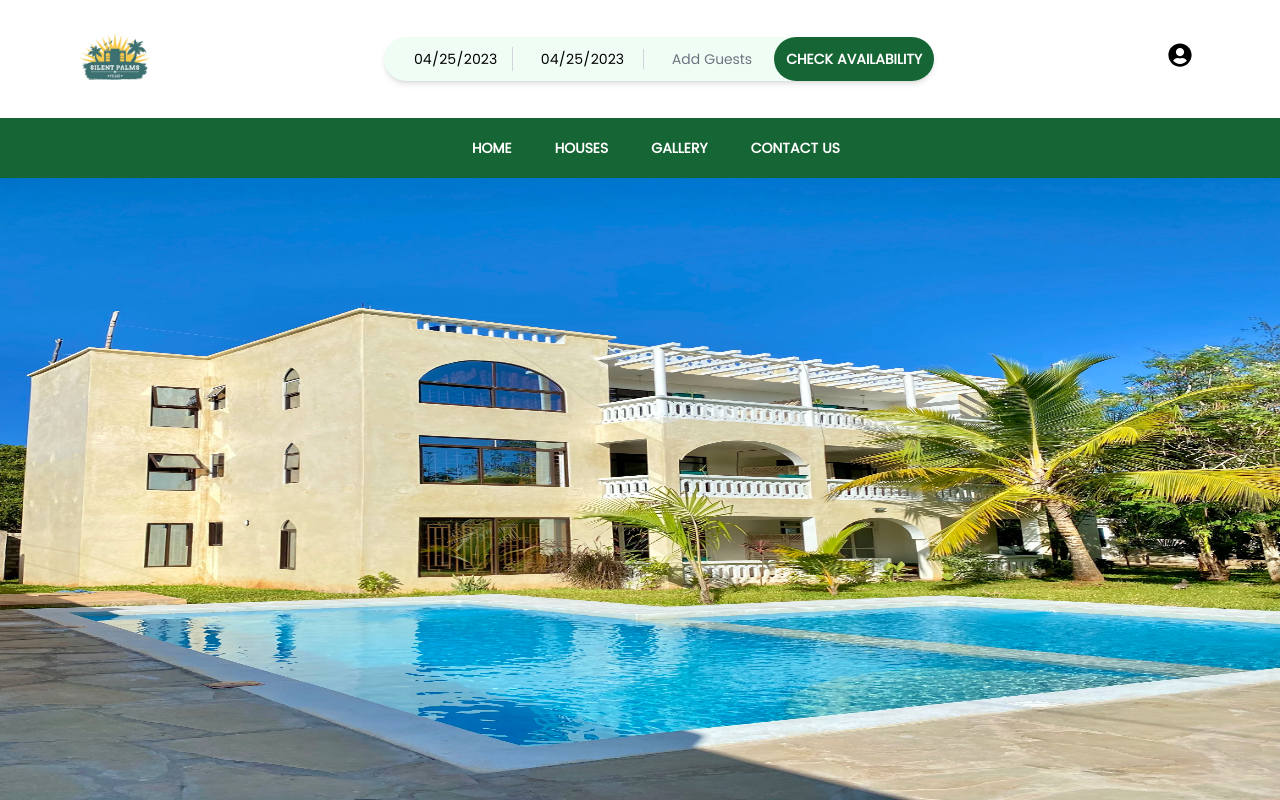
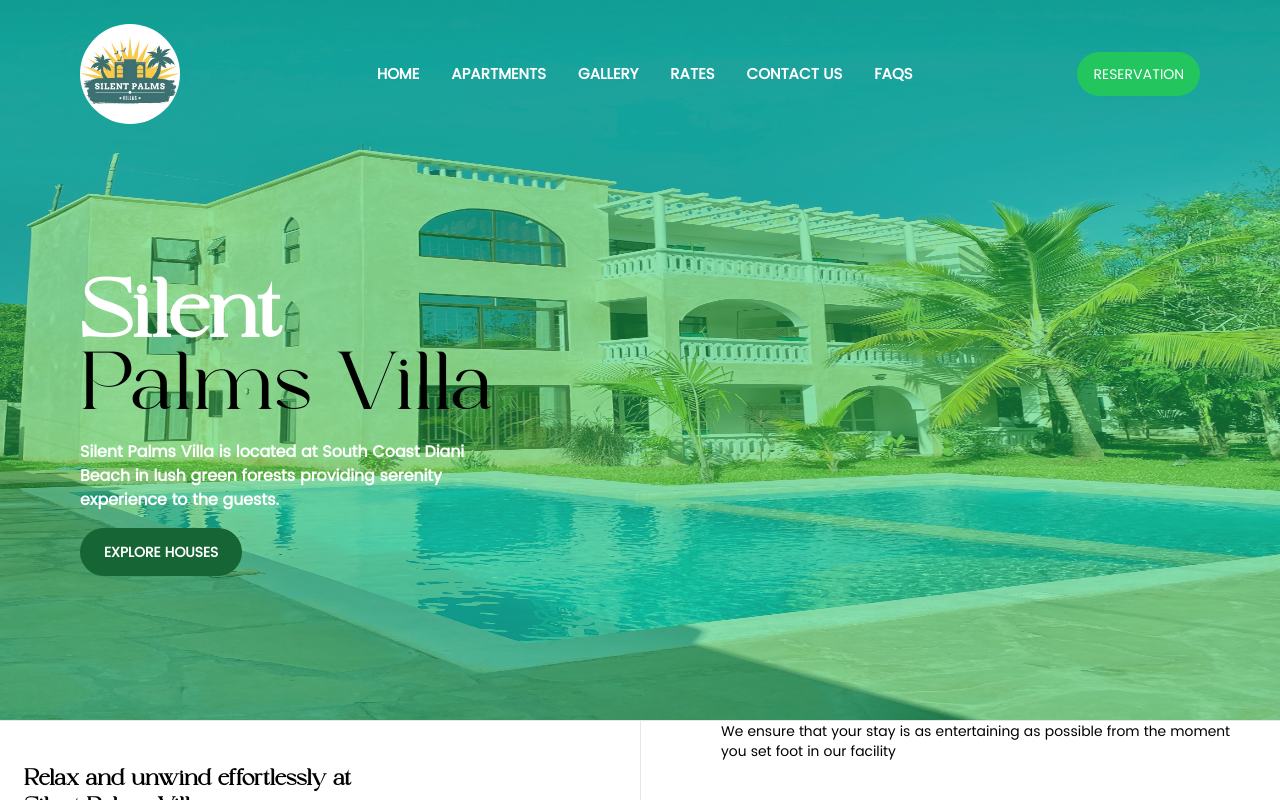
Before and after one commit to isadia-brian/silent, a Next.js app: page / in a window 1280 px wide. Shown: the top 800 px of the page. Built offline with nearby package versions, Linux system fonts and the light colour scheme.

Commit message:
edit hero

```diff
--- a/app/layout.js
+++ b/app/layout.js
@@ -15,7 +15,7 @@
     <html lang="en" className={`${poppins.className}`}>
       <body className="">
         <Navbar />
-        <div className=" absolute top-[117px] md:top-[175px] w-full">
+        <div className=" absolute   w-full">
           {children}
           <Footer />
         </div>
--- a/components/Hero.js
+++ b/components/Hero.js
@@ -11,14 +11,38 @@
 
 const Hero = () => {
   return (
-    <div className="flex md:flex-row-reverse justify-between flex-col w-full md:border-b-[0.2px]">
-      <div className=" h-[370px] md:h-[80vh] w-full  relative m-6 md:m-0 rounded-2xl md:rounded-none">
+    <div className="flex  justify-between flex-col w-full md:border-b-[0.2px]">
+      <div className=" h-[370px] md:h-[90vh] w-full  relative m-6 md:m-0 rounded-2xl md:rounded-none">
         <Image
           src="/hero.webp"
           alt="hero"
           fill
           className="rounded-2xl md:rounded-none"
         />
+        <div className="absolute top-0 left-0 h-full w-full bg-green-500 opacity-50"></div>
+        <div className="absolute top-[40%] left-20 z-30 h-full  ">
+          <p
+            className={`${kugile.className} text-7xl md:text-7xl text-white font-bold`}
+          >
+            Silent
+          </p>
+          <p
+            className={`${kugile.className}  text-6xl  md:text-7xl text-black `}
+          >
+            Palms Villa
+          </p>
+          <h1
+            className={` md:max-w-[400px] text-white font-semibold mt-3 md:mt-2 md:mb-4`}
+          >
+            Silent Palms Villa is located at South Coast Diani Beach in lush
+            green forests providing serenity experience to the guests.
+          </h1>
+          <div className="my-3 flex items-center space-x-4">
+            <button className="bg-green-800 px-6 max-w-[220px] text-white text-sm font-semibold rounded-full py-[14px] uppercase">
+              Explore Houses
+            </button>
+          </div>
+        </div>
       </div>
       {/* <div className=" h-[40vh] md:h-[80vh] ml-6 md:ml-0">
         <div className="md:pl-20 h-full flex flex-col justify-center ">
--- a/components/Navbar.js
+++ b/components/Navbar.js
@@ -31,7 +31,7 @@
       link: "/",
     },
     {
-      title: "Houses",
+      title: "Apartments",
       link: "/houses",
     },
 
@@ -40,21 +40,29 @@
       link: "/",
     },
     {
+      title: "Rates",
+      link: "/",
+    },
+    {
       title: "Contact us",
       link: "/",
     },
     {
-      title: "Login",
-      link: "/login",
+      title: "faqs",
+      link: "/",
     },
-    {
-      title: "Register",
-      link: "/register",
-    },
-    {
-      title: "Forgot Password",
-      link: "/forgot",
-    },
+    // {
+    //   title: "Login",
+    //   link: "/login",
+    // },
+    // {
+    //   title: "Register",
+    //   link: "/register",
+    // },
+    // {
+    //   title: "Forgot Password",
+    //   link: "/forgot",
+    // },
   ];
 
   useEffect(() => {
@@ -64,12 +72,40 @@
   }, []);
 
   return (
-    <header className="w-full fixed top-0 left-0 text-white z-50">
-      <div
-        className={`${
+    <header className="w-full fixed  top-0 left-0 text-white z-50">
+      <div className={`w-full justify-between ${
           y > 0
             ? "bg-green-800 transition duration-500 ease-in "
-            : "bg-white transition duration-300 ease-in"
+            : " duration-300 ease-in"
+        } md:flex items-center justify-between w-full  py-6 px-4 md:px-20`}
+      >
+        <div className="relative h-[60px] w-[80px] md:h-[100px] md:w-[100px] rounded-full ">
+            <Image src="/logo.jpeg" alt="logo" fill className="rounded-full" />
+        </div>
+        <div className="">
+        <nav className="hidden md:flex   items-center py-5  ">
+          <ul className="flex items-center justify-between font-bold  ">
+            {Links.map(({ title, link }, index) => {
+              return (
+                <li
+                  key={index}
+                  className={`min-w-fit md:ml-8  uppercase text-4xl md:text-[15px] my-10 md:my-0 hover:text-amber-400 duration-500  md:${poppins.className} font-extrabold`}
+                >
+                  <Link href={link}>{title}</Link>
+                </li>
+              );
+            })}
+          </ul>
+        </nav>
+      </div>
+      <button className="bg-green-500 rounded-full text-sm px-4 py-3">RESERVATION</button>
+      </div>
+
+      {/* <div
+        className={`w-full justify-between ${
+          y > 0
+            ? "bg-green-800 transition duration-500 ease-in "
+            : " duration-300 ease-in"
         } md:flex items-center justify-between  py-6 px-4 md:px-20`}
       >
         <div className="flex items-center">
@@ -77,11 +113,27 @@
             <Image src="/logo.jpeg" alt="logo" fill className="rounded-full" />
           </div>
         </div>
-        <DateRange />
-        <div className="h-8 w-8 rounded-md hidden md:flex">
+        {/* <DateRange /> */}
+        {/* <div className="w-full  ">
+        <nav className="hidden md:flex   items-center py-5  ">
+          <ul className="flex items-center justify-between font-bold  ">
+            {Links.splice(0, 4).map(({ title, link }, index) => {
+              return (
+                <li
+                  key={index}
+                  className={`min-w-fit md:ml-8  uppercase text-4xl md:text-sm my-10 md:my-0 hover:text-amber-400 duration-500  md:${poppins.className} font-extrabold`}
+                >
+                  <Link href={link}>{title}</Link>
+                </li>
+              );
+            })}
+          </ul>
+        </nav>
+      </div>
+        {/* <div className="h-8 w-8 rounded-md hidden md:flex">
           <FaUserCircle className="text-2xl text-black" />
-        </div>
-        <div
+        </div> */}
+        {/* <div
           className={`absolute right-4 top-10 text-3xl md:hidden ${
             y > 0 ? "text-white" : "text-black"
           }`}
@@ -112,24 +164,9 @@
             );
           })}
           <Button>BOOK NOW</Button>
-        </ul>
-      </div>
-      <div className="w-full  ">
-        <nav className="hidden md:flex  bg-green-800 items-center py-5  ">
-          <ul className="flex items-center justify-between font-bold w-full max-w-[400px] mx-auto ">
-            {Links.splice(0, 4).map(({ title, link }, index) => {
-              return (
-                <li
-                  key={index}
-                  className={`min-w-fit md:ml-8  uppercase text-4xl md:text-sm my-10 md:my-0 hover:text-amber-400 duration-500  md:${poppins.className} font-extrabold`}
-                >
-                  <Link href={link}>{title}</Link>
-                </li>
-              );
-            })}
-          </ul>
-        </nav>
-      </div>
+        </ul> */}
+      {/* </div> */}
+
     </header>
   );
 };
```
